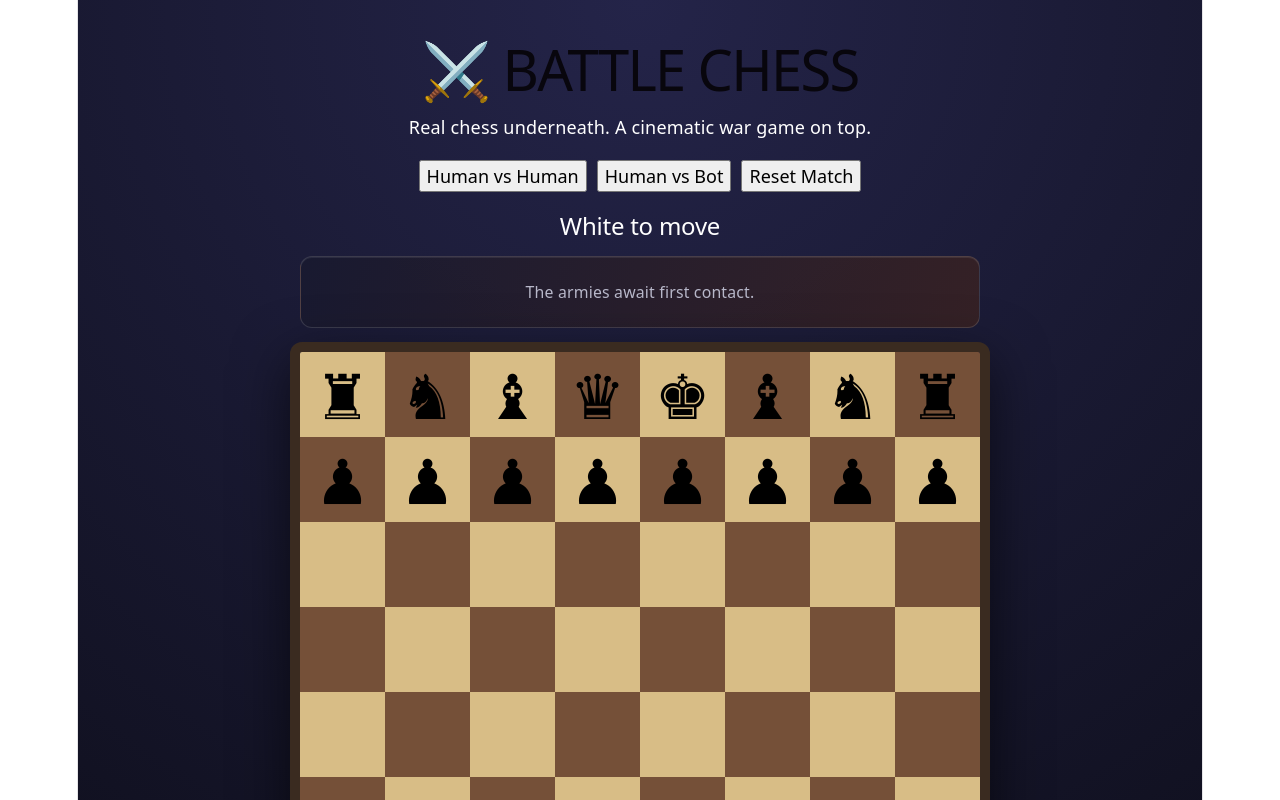
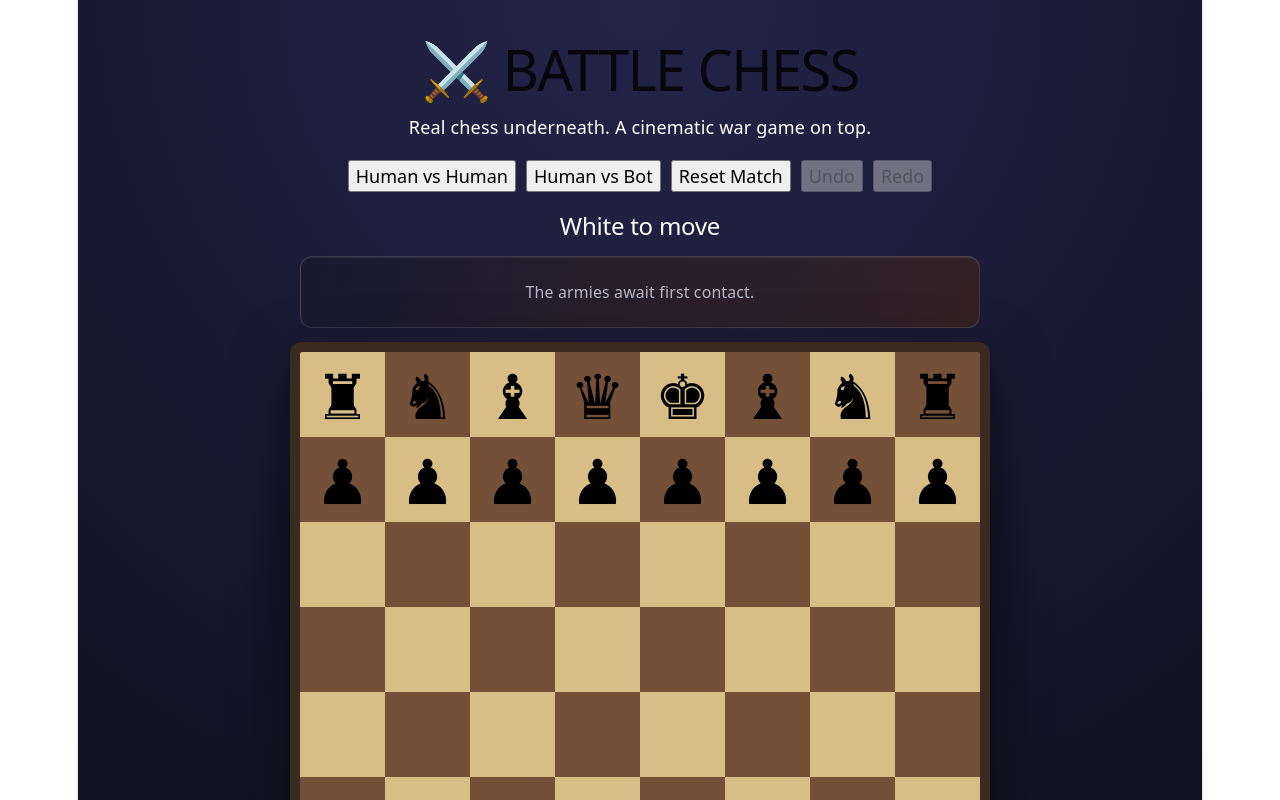
Before and after one commit to harper2045-ops/battle-chess, a React (Vite) app: page / in a window 1280 px wide. Shown: the top 800 px of the page. Built offline with nearby package versions, Linux system fonts and the light colour scheme.

Commit message:
feat: add reliable undo redo

```diff
--- a/src/App.jsx
+++ b/src/App.jsx
@@ -9,7 +9,14 @@ import {
   BattleBanner,
   CapturedPieces,
 } from './components/BattlePresentation.jsx'
-import { getStockfishMove } from './engine/stockfishEngine.js'
+import {
+  cancelStockfishMove,
+  getStockfishMove,
+} from './engine/stockfishEngine.js'
+import {
+  createBotRequestGuard,
+  createHistoryController,
+} from './game/history.js'
 
 const pieceSymbols = {
   p: '♟',
@@ -34,7 +41,11 @@ const depthMap = {
 
 export default function App() {
   const chess = useMemo(() => new Chess(), [])
-  const gameVersion = useRef(0)
+  const historyController = useMemo(
+    () => createHistoryController(chess),
+    [chess],
+  )
+  const botRequestGuard = useMemo(() => createBotRequestGuard(), [])
   const botTimer = useRef(null)
   const battleId = useRef(0)
   const [, refresh] = useState(0)
@@ -43,19 +54,20 @@ export default function App() {
   const [legalMoves, setLegalMoves] = useState([])
   const [mode, setMode] = useState('human')
   const [thinking, setThinking] = useState(false)
-  const [history, setHistory] = useState([])
   const [battleEvent, setBattleEvent] = useState(null)
 
   const board = chess.board()
   const captured = getCapturedPieces(chess.history({ verbose: true }))
+  const history = chess.history()
   const feedback = getPositionFeedback(chess)
 
   useEffect(
     () => () => {
-      gameVersion.current += 1
+      botRequestGuard.invalidate()
       clearTimeout(botTimer.current)
+      cancelStockfishMove()
     },
-    [],
+    [botRequestGuard],
   )
 
   const squareFromCoords = (row, col) =>
@@ -71,13 +83,14 @@ export default function App() {
   }
 
   const invalidateBotMove = () => {
-    gameVersion.current += 1
+    botRequestGuard.invalidate()
     clearTimeout(botTimer.current)
     botTimer.current = null
+    cancelStockfishMove()
   }
 
   const recordMove = (move) => {
-    setHistory((oldHistory) => [...oldHistory, move.san])
+    historyController.recordMove()
 
     const event = createCaptureEvent(move, ++battleId.current)
     if (event) setBattleEvent(event)
@@ -98,7 +111,7 @@ export default function App() {
 
   const makeBotMove = async (requestVersion) => {
     if (
-      requestVersion !== gameVersion.current ||
+      !botRequestGuard.isCurrent(requestVersion) ||
       mode !== 'bot' ||
       chess.isGameOver()
     ) {
@@ -113,7 +126,7 @@ export default function App() {
         depthMap[difficulty],
       )
 
-      if (requestVersion !== gameVersion.current) return
+      if (!botRequestGuard.isCurrent(requestVersion)) return
 
       const result = chess.move({
         from: bestMove.slice(0, 2),
@@ -123,16 +136,16 @@ export default function App() {
 
       if (result) recordMove(result)
     } catch (error) {
-      if (requestVersion === gameVersion.current) {
+      if (botRequestGuard.isCurrent(requestVersion)) {
         console.error('Stockfish error:', error)
       }
     } finally {
-      if (requestVersion === gameVersion.current) setThinking(false)
+      if (botRequestGuard.isCurrent(requestVersion)) setThinking(false)
     }
   }
 
   const scheduleBotMove = () => {
-    const requestVersion = gameVersion.current
+    const requestVersion = botRequestGuard.capture()
     botTimer.current = setTimeout(
       () => makeBotMove(requestVersion),
       100,
@@ -183,8 +196,8 @@ export default function App() {
   const resetGame = () => {
     invalidateBotMove()
     chess.reset()
+    historyController.clear()
     clearSelection()
-    setHistory([])
     setBattleEvent(null)
     setThinking(false)
     updateScreen()
@@ -193,12 +206,44 @@ export default function App() {
   const changeMode = (newMode) => {
     invalidateBotMove()
     chess.reset()
+    historyController.clear()
     setMode(newMode)
     clearSelection()
-    setHistory([])
     setBattleEvent(null)
     setThinking(false)
     updateScreen()
+  }
+
+  const prepareHistoryChange = () => {
+    invalidateBotMove()
+    clearSelection()
+    setBattleEvent(null)
+    setThinking(false)
+  }
+
+  const undoMove = () => {
+    if (!history.length) return
+
+    prepareHistoryChange()
+    historyController.undo(mode)
+    updateScreen()
+  }
+
+  const redoMove = () => {
+    if (!historyController.canRedo()) return
+
+    prepareHistoryChange()
+    const redoneMoves = historyController.redo()
+    updateScreen()
+
+    if (
+      mode === 'bot' &&
+      redoneMoves.length === 1 &&
+      chess.turn() === 'b' &&
+      !chess.isGameOver()
+    ) {
+      scheduleBotMove()
+    }
   }
 
   const status = () => {
@@ -221,6 +266,13 @@ export default function App() {
         <button onClick={() => changeMode('human')}>Human vs Human</button>
         <button onClick={() => changeMode('bot')}>Human vs Bot</button>
         <button onClick={resetGame}>Reset Match</button>
+        <button disabled={!history.length} onClick={undoMove}>Undo</button>
+        <button
+          disabled={!historyController.canRedo()}
+          onClick={redoMove}
+        >
+          Redo
+        </button>
 
         {mode === 'bot' && (
           <div className="difficulty-controls" aria-label="Bot difficulty">
--- a/src/engine/stockfishEngine.js
+++ b/src/engine/stockfishEngine.js
@@ -1,7 +1,22 @@
 let worker = null
+let activeRequest = null
+
+export function cancelStockfishMove() {
+  if (!activeRequest) return
+
+  const { handleMessage, reject } = activeRequest
+  worker.removeEventListener('message', handleMessage)
+  worker.postMessage('stop')
+  worker.terminate()
+  worker = null
+  activeRequest = null
+  reject(new DOMException('Stockfish request cancelled', 'AbortError'))
+}
 
 export function getStockfishMove(fen, depth = 10) {
   return new Promise((resolve, reject) => {
+    cancelStockfishMove()
+
     if (!worker) {
       worker = new Worker(
         '/stockfish/stockfish-18-lite-single.js'
@@ -13,6 +28,7 @@ export function getStockfishMove(fen, depth = 10) {
 
       if (message.startsWith('bestmove')) {
         worker.removeEventListener('message', handleMessage)
+        activeRequest = null
 
         const move = message.split(' ')[1]
 
@@ -26,6 +42,7 @@ export function getStockfishMove(fen, depth = 10) {
     }
 
     worker.addEventListener('message', handleMessage)
+    activeRequest = { handleMessage, reject }
 
     worker.postMessage(`position fen ${fen}`)
     worker.postMessage(`go depth ${depth}`)
--- /dev/null
+++ b/src/game/history.js
@@ -0,0 +1,66 @@
+function toMoveInput(move) {
+  return {
+    from: move.from,
+    to: move.to,
+    promotion: move.promotion,
+  }
+}
+
+export function createHistoryController(chess) {
+  const redoTurns = []
+
+  return {
+    clear() {
+      redoTurns.length = 0
+    },
+
+    canRedo() {
+      return redoTurns.length > 0
+    },
+
+    recordMove() {
+      redoTurns.length = 0
+    },
+
+    undo(mode) {
+      const plyCount = chess.history().length
+      const undoCount =
+        mode === 'bot' && plyCount > 1 && plyCount % 2 === 0 ? 2 : 1
+      const moves = []
+
+      for (let index = 0; index < undoCount; index += 1) {
+        const move = chess.undo()
+        if (!move) break
+        moves.unshift(toMoveInput(move))
+      }
+
+      if (moves.length) redoTurns.push(moves)
+      return moves.length
+    },
+
+    redo() {
+      const moves = redoTurns.pop()
+      if (!moves) return []
+
+      return moves.map((move) => chess.move(move))
+    },
+  }
+}
+
+export function createBotRequestGuard() {
+  let version = 0
+
+  return {
+    capture() {
+      return version
+    },
+
+    invalidate() {
+      version += 1
+    },
+
+    isCurrent(requestVersion) {
+      return requestVersion === version
+    },
+  }
+}
```
Also changed, not shown: 2 other files (tests, documents, lock files or other folders).
